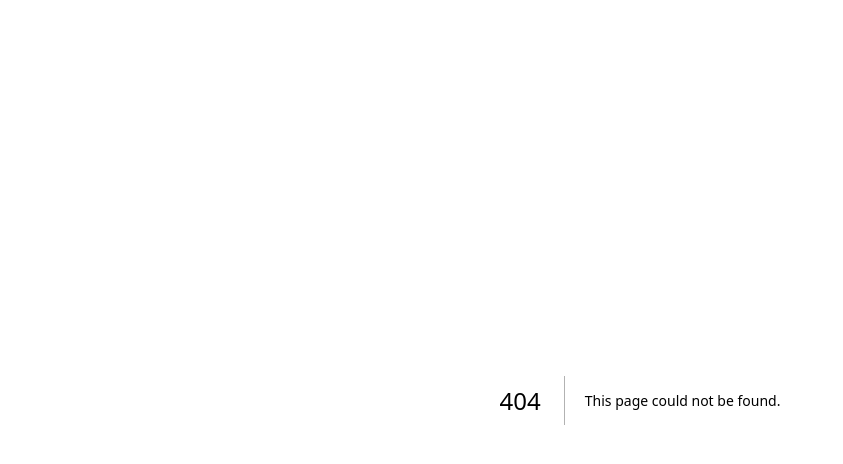
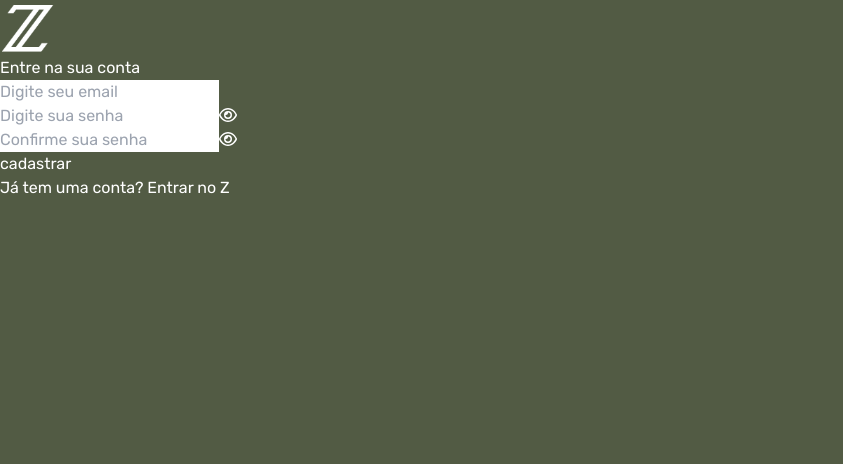
Before and after one commit to jessicasantosb/aws-s3-upload-file, a Next.js app: page /signup in a window 1280 px wide. Before the commit this address had no page. Shown: the top 464 px of the page, without its empty margins (0-843 px from the left). Built offline with nearby package versions, Linux system fonts and the light colour scheme.

Commit message:
feat: create signup form

```diff
--- /dev/null
+++ b/src/app/(auth)/_components/signup-form.tsx
@@ -0,0 +1,13 @@
+import { Button } from "@/components/ui/button";
+import { Input } from "@/components/ui/input";
+
+export function SignupForm() {
+  return (
+    <form className="mt-10 flex flex-col gap-4">
+      <Input type="email" placeholder="Digite seu email" />
+      <Input type="password" placeholder="Digite sua senha" />
+      <Input type="password" placeholder="Confirme sua senha" />
+      <Button>cadastrar</Button>
+    </form>
+  );
+}
--- /dev/null
+++ b/src/app/(auth)/signup/page.tsx
@@ -0,0 +1,24 @@
+import { Logo } from "@/components/logo";
+import Link from "next/link";
+import { SignupForm } from "../_components/signup-form";
+
+export default function Register() {
+  return (
+    <main className="max-w-lg mx-auto mt-12 px-6">
+      <div className="w-16">
+        <Logo size={56} />
+      </div>
+
+      <h1 className="mt-10 text-2xl">Entre na sua conta</h1>
+
+      <SignupForm />
+
+      <p className="mt-8 text-white/50">
+        Já tem uma conta?{" "}
+        <Link href={"/signin"} className="text-white hover:opacity-95">
+          Entrar no Z
+        </Link>
+      </p>
+    </main>
+  );
+}
```
